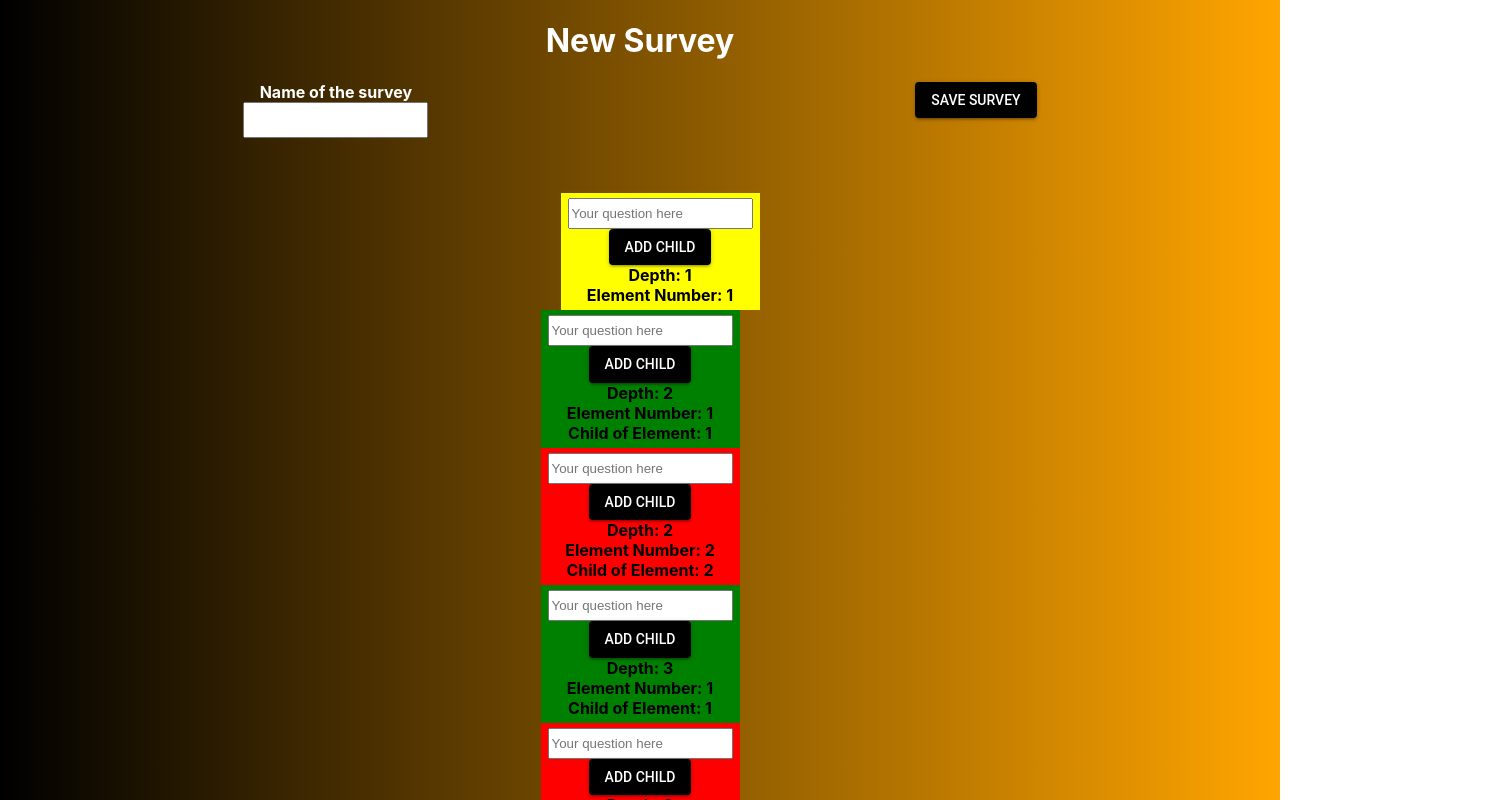
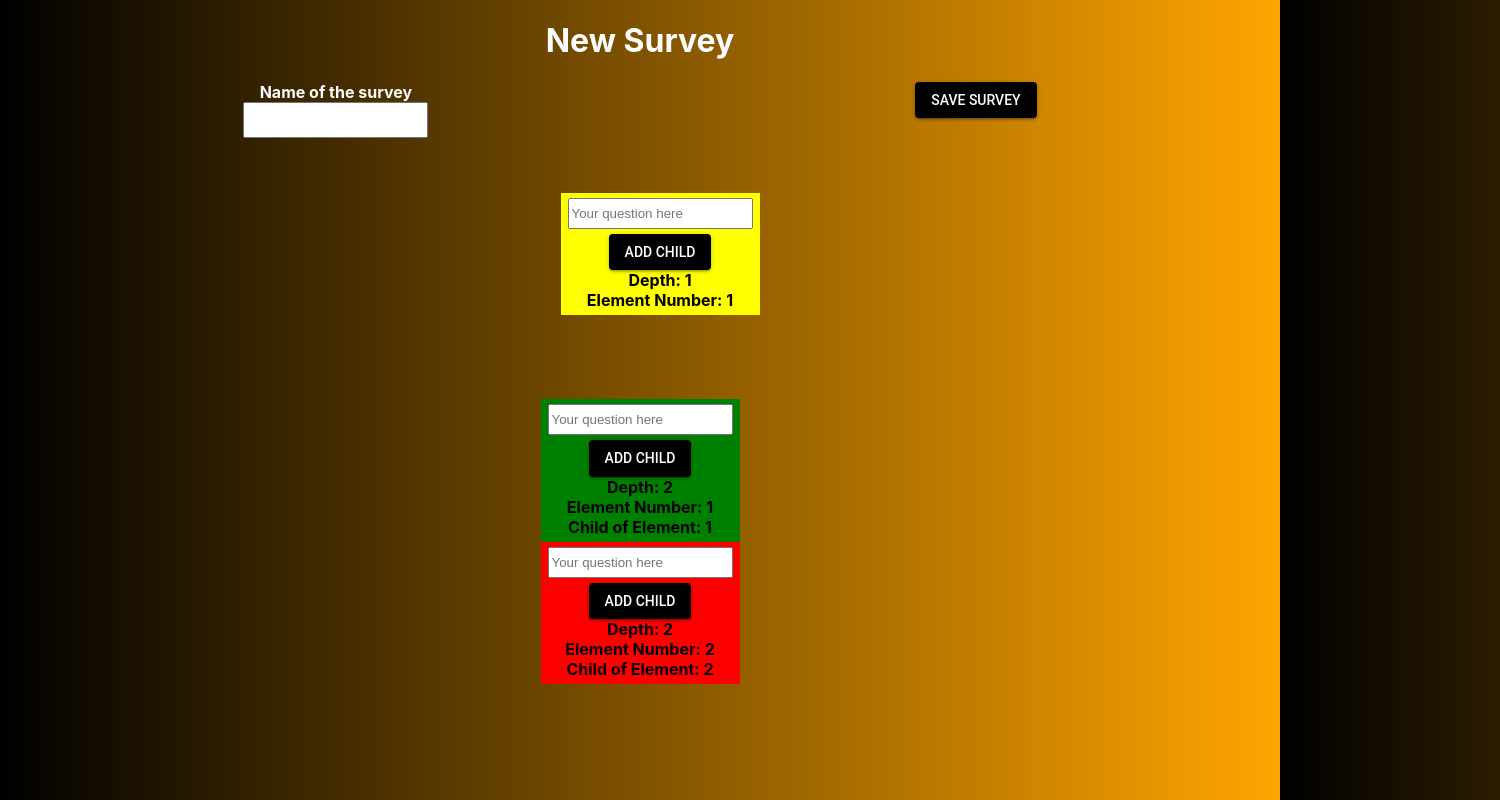
Before and after one commit to jithendaraa/thesurveyapp, a React app in the folder client/: page /newSurvey in a window 1280 px wide. Shown: the top 800 px of the page, 1500 px wide, since content can reach past the window. Built offline with nearby package versions, Linux system fonts and the light colour scheme; no server answers.

Commit message:
draw tree

```diff
--- a/client/src/components/loggedInComponents/NewSurvey/NewSurvey.css
+++ b/client/src/components/loggedInComponents/NewSurvey/NewSurvey.css
@@ -15,21 +15,21 @@
     display: flex;
     flex-wrap: wrap;
     justify-content: space-around;
-    padding-top: 80px;
+    /* padding-top: 80px; */
 }
 
 .FlexingB{
     display: flex;
     flex-wrap: wrap;
     justify-content: space-around;
-    padding-top: 125px;
+    /* padding-top: 125px; */
 }
 
 .FlexingC{
     display: flex;
     flex-wrap: wrap;
     justify-content: space-around;
-    padding-top: 125px;
+    /* padding-top: 125px; */
 }
 
 .Nodewrap{
--- a/client/src/components/loggedInComponents/NewSurvey/NewSurvey.js
+++ b/client/src/components/loggedInComponents/NewSurvey/NewSurvey.js
@@ -15,12 +15,8 @@ class NewSurvey extends Component {
         this.maxDepth = 4;
     }
 
-
-
-
     getAllInpElems = (allInpIds) => {
         let allInpElems = [];
-
         allInpIds.map(inpId => {
             allInpElems.push(document.getElementById(inpId))
         });
@@ -72,13 +68,10 @@ class NewSurvey extends Component {
         let nameOfSurvey = document.getElementById("surveyName").value;
 
         if (nameOfSurvey !== "" || nameOfSurvey.trim() !== "") {
-
             let allIds = [];
             let allInpIds = [];
-
             let depth = 1;
             let elemNumber = 1;
-
             for (depth = 1; depth < this.maxDepth + 1; depth++) {
                 for (elemNumber = 1; elemNumber < (Math.pow(2, depth - 1) + 1); elemNumber++) {
                     // console.log(depth + "_" + elemNumber);
@@ -91,7 +84,6 @@ class NewSurvey extends Component {
 
             let inpElems = this.getAllInpElems(allInpIds);
             let inpValues = [];
-
             inpElems.map(inpElem => {
                 inpValues.push(inpElem.value);
             });
@@ -142,6 +134,8 @@ class NewSurvey extends Component {
                             <div style={{ cursor: "pointer", width: "5%" }}  ><Node id="1_1" treeType="head"  type="yellow" /></div>
                     </center>
 
+                    <canvas id="canvas1" height="80px" width="1500px"></canvas>
+
                     {/* Level - 2 */}
                     <div className={classes.FlexingA}>
                         <div style={{width: "49.9%"}}>
@@ -152,6 +146,8 @@ class NewSurvey extends Component {
                         </div>
                     </div>
 
+
+                    <canvas id="canvas2" height="125px" width="1500px"></canvas>
 
                     {/* Level-3 */}
                     <div className={classes.FlexingB}>
@@ -169,6 +165,7 @@ class NewSurvey extends Component {
                         </div>
                     </div>
 
+                    <canvas id="canvas3" height="125px" width="1500px"></canvas>
                     {/* Level-4 */}
                     <div className={classes.FlexingC}>
                         <div style={{width: "12.49%"}}>
--- a/client/src/components/loggedInComponents/Node/Node.js
+++ b/client/src/components/loggedInComponents/Node/Node.js
@@ -36,6 +36,7 @@ class Node extends Component{
         let inpElem = document.getElementById("inp" + this.props.id);
         let inpVal = inpElem.value;
 
+
         if(inpVal !== ""){
             if(e.button === 0){
                 let depthNextNode = this.depth + 1;
@@ -43,6 +44,30 @@ class Node extends Component{
                 let reqdId = depthNextNode + "_" + elemNumNextNode;
                 let div = document.getElementById(reqdId);
                 div.style.display = "block";
+
+                console.log(this.depth);
+                console.log(this.elemNumber);
+
+                let factor = (2*this.elemNumber) - 1;
+
+                let splitUp = Math.pow(2, this.depth);
+                let canvas = document.getElementById('canvas'+this.depth)
+                let scrnWidth = canvas.width;
+                let scrHeight = canvas.height;
+                let ctx = canvas.getContext('2d');
+                let splits = scrnWidth/splitUp;
+
+                let x = (factor * splits) ;
+
+                let d = scrnWidth/(Math.pow(2, this.depth + 1));
+
+                ctx.beginPath();
+                ctx.moveTo(x, 0);
+                ctx.lineTo(x, scrHeight/2);
+                ctx.lineTo(x-d, scrHeight/2);
+                ctx.lineTo(x-d, scrHeight);
+                ctx.strokeStyle = "white";
+                ctx.stroke();
             }
 
             if(e.button === 2){
@@ -51,6 +76,30 @@ class Node extends Component{
                 let reqdId = depthNextNode + "_" + elemNumNextNode;
                 let div = document.getElementById(reqdId);
                 div.style.display = "block";
+
+                console.log(this.depth);
+                console.log(this.elemNumber);
+
+                let factor = (2*this.elemNumber) - 1;
+
+                let splitUp = Math.pow(2, this.depth);
+                let canvas = document.getElementById('canvas'+this.depth);
+                let scrnWidth = canvas.width;
+                let scrHeight = canvas.height;
+                let ctx = canvas.getContext('2d');
+                let splits = scrnWidth/splitUp;
+
+                let x = (factor * splits) ;
+
+                let d = scrnWidth/(Math.pow(2, this.depth + 1));
+
+                ctx.beginPath();
+                ctx.moveTo(x, 0);
+                ctx.lineTo(x, scrHeight/2);
+                ctx.lineTo(x+d, scrHeight/2);
+                ctx.lineTo(x+d, scrHeight);
+                ctx.strokeStyle = "white";
+                ctx.stroke();
             }
         }
 
@@ -71,7 +120,7 @@ class Node extends Component{
                         height="25px"
                         id={"inp" + this.props.id}
                         type={this.state.type}/>
-                    {this.props.treeType !== "leaf" ? (<Button btnText="Add Child" onMouseDown={this.mouseDown}/>) : null }
+                    {this.props.treeType !== "leaf" ? (<div style={{paddingTop: "5px"}}><Button btnText="Add Child" onMouseDown={this.mouseDown}/></div>) : null }
                     <b>Depth: {this.depth} <br /> Element Number: {this.elemNumber} <br /> {this.props.treeType === "head" ? null : (<b>Child of Element: {Math.ceil((this.elemNumber + 1)/2)}</b>)}</b>
                 </div>
             </div>
```
